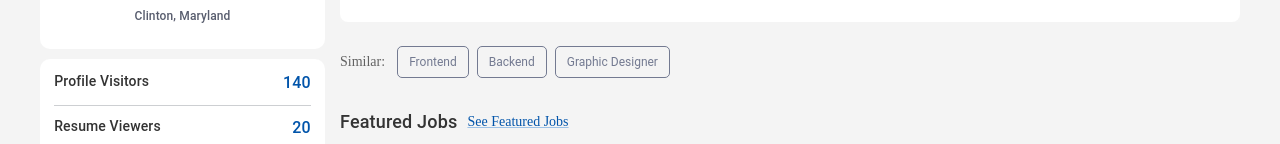
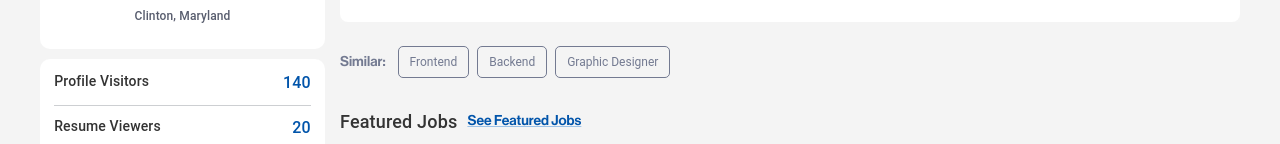
Before and after one commit to AbdulWasayWk/Transviti-Demo, a React (Vite) app: page / in a window 1280 px wide. Shown: the part 321-465 px from the top of the page. Built offline with nearby package versions, Linux system fonts and the light colour scheme.

Commit message:
Added fonts and lazy loaded images

```diff
--- a/src/App.css
+++ b/src/App.css
@@ -2,4 +2,19 @@ body,
 html {
 	margin: 0;
 	padding: 0;
+	font-family: "NeueHaasGroteskDisplayPro", sans-serif;
 }
+
+@font-face {
+	font-family: "NeueHaasGroteskDisplayPro";
+	src: url("./assets/fonts/NeueHaasGroteskDisplayPro/NeueHaasDisplayMediu.ttf") format("truetype");
+	font-weight: 500;
+	font-style: normal;
+}
+
+@font-face {
+	font-family: "NeueHaasGroteskDisplayPro";
+	src: url("./assets/fonts/NeueHaasGroteskDisplayPro/NeueHaasDisplayBold.ttf") format("truetype");
+	font-weight: 600;
+	font-style: normal;
+}
--- a/src/Components/Header.tsx
+++ b/src/Components/Header.tsx
@@ -32,6 +32,7 @@ export default function Header() {
 							fontSize: "16px",
 							color: index === 0 ? "#0154AA" : "#737A91",
 							fontWeight: index === 0 ? 600 : 500,
+							cursor: "pointer",
 						}}
 					>
 						{item}
@@ -39,7 +40,15 @@ export default function Header() {
 				))}
 				<SearchField />
 				<ActionButton label="Resume Builder" />
-				<Avatar alt="AV" src={headerImage} />
+				<Avatar
+					alt="AV"
+					src={headerImage}
+					slotProps={{
+						img: {
+							loading: "lazy",
+						},
+					}}
+				/>
 			</Container>
 		</AppBar>
 	);
--- a/src/Components/ProfileDetails.tsx
+++ b/src/Components/ProfileDetails.tsx
@@ -34,6 +34,11 @@ export default function ProfileDetails() {
 						bottom: -40,
 						left: "50%",
 						transform: "translateX(-50%)",
+					}}
+					slotProps={{
+						img: {
+							loading: "lazy",
+						},
 					}}
 				/>
 			</Box>
--- a/src/Components/SimilarCategories.tsx
+++ b/src/Components/SimilarCategories.tsx
@@ -6,7 +6,7 @@ const similarTags = ["Frontend", "Backend", "Graphic Designer"];
 export default function SimilarCategories() {
 	return (
 		<Box sx={{ marginTop: 3, display: "flex", alignItems: "center", gap: 1.5 }}>
-			<Box sx={{ color: "text.secondary", fontSize: "14px" }}>Similar:</Box>
+			<Box sx={{ fontWeight: 500, color: "#737A91", fontSize: "14px" }}>Similar:</Box>
 			<Box sx={{ display: "flex", gap: 1, flexWrap: "wrap" }}>
 				{similarTags.map((tag) => (
 					<CategoryChip key={tag} label={tag} />
--- a/src/Components/TeamsIcon.tsx
+++ b/src/Components/TeamsIcon.tsx
@@ -6,5 +6,5 @@ interface TeamsIconProps {
 }
 
 export default function TeamsIcon({ width, height }: TeamsIconProps) {
-	return <img width={width} height={height} src={TeamsImage}></img>;
+	return <img width={width} height={height} src={TeamsImage} loading="lazy" />;
 }
```
Also changed, not shown: src/theme.ts (added, +7 -0 lines), src/assets/fonts/NeueHaasGroteskDisplayPro/NeueHaasDisplayBold.ttf (added), src/assets/fonts/NeueHaasGroteskDisplayPro/NeueHaasDisplayMediu.ttf (added).
